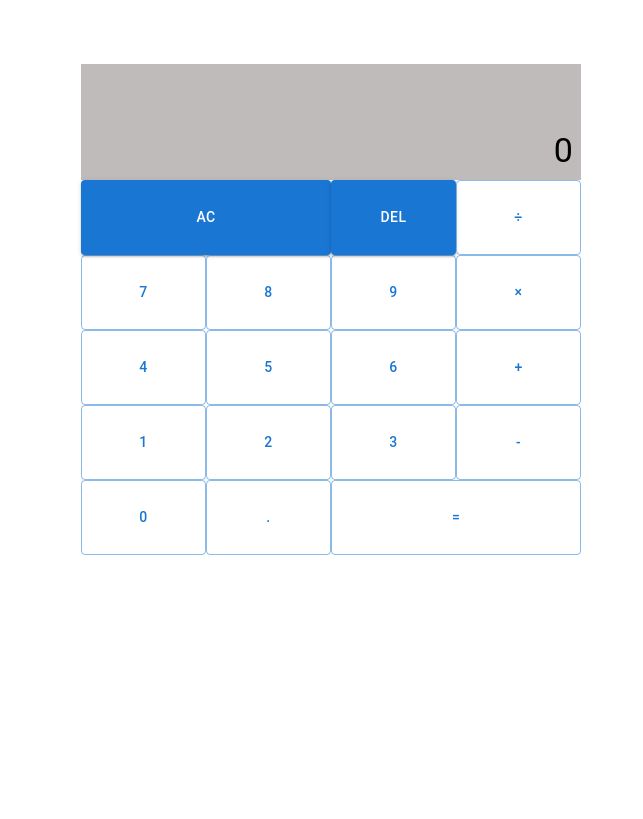
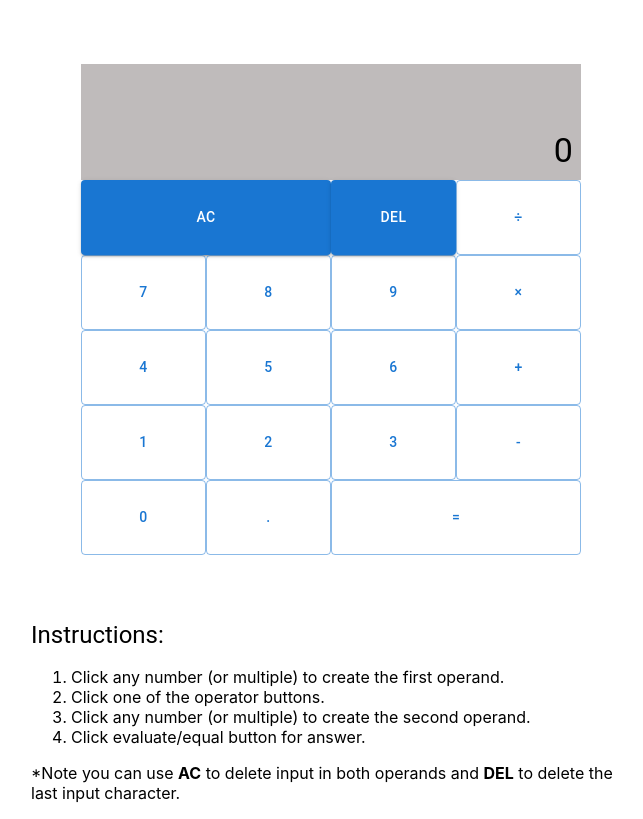
Before and after one commit to hewitson-j/react-calculator, a React (Create React App) app: page / in a window 1280 px wide. Shown: the whole page, without its empty margins (309-952 px from the left). Built offline with nearby package versions, Linux system fonts and the light colour scheme.

Commit message:
Added instructions.

```diff
--- a/src/App.js
+++ b/src/App.js
@@ -1,8 +1,14 @@
 import "./App.css";
 import Calculator from "./Calculator";
+import Instructions from "./Instructions";
 
 function App() {
-  return <Calculator />;
+  return (
+    <>
+      <Calculator />
+      <Instructions />
+    </>
+  );
 }
 
 export default App;
--- /dev/null
+++ b/src/Instructions.js
@@ -0,0 +1,20 @@
+import { Typography } from "@mui/material";
+
+export default function Instructions() {
+  return (
+    <div div style={{ margin: "auto", maxWidth: "600px" }}>
+      <Typography variant="h5">Instructions:</Typography>
+      <ol>
+        <li>Click any number (or multiple) to create the first operand.</li>
+        <li>Click one of the operator buttons.</li>
+        <li>Click any number (or multiple) to create the second operand.</li>
+        <li>Click evaluate/equal button for answer.</li>
+      </ol>
+
+      <p>
+        *Note you can use <strong>AC</strong> to delete input in both operands
+        and <strong>DEL</strong> to delete the last input character.
+      </p>
+    </div>
+  );
+}
```
